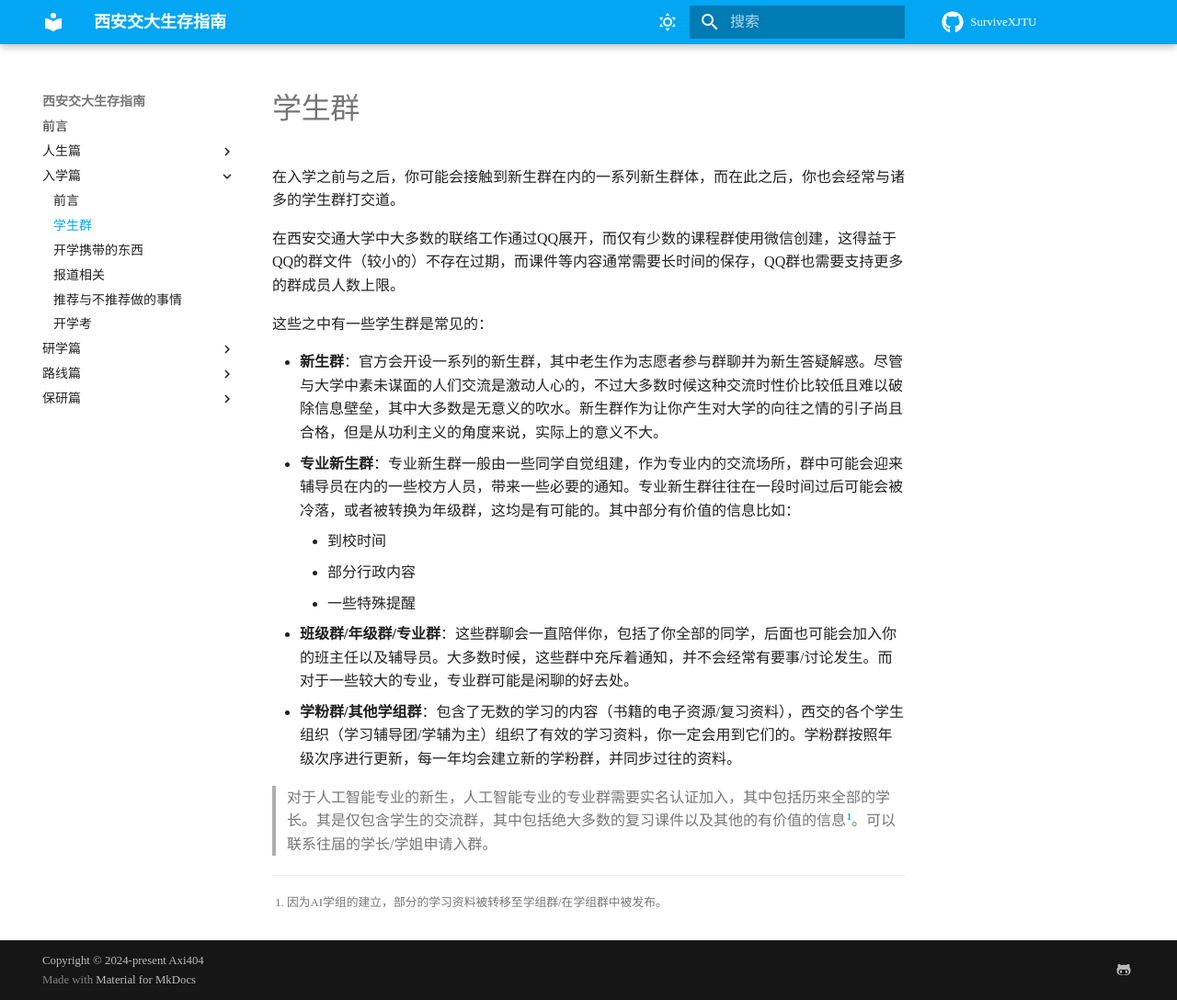
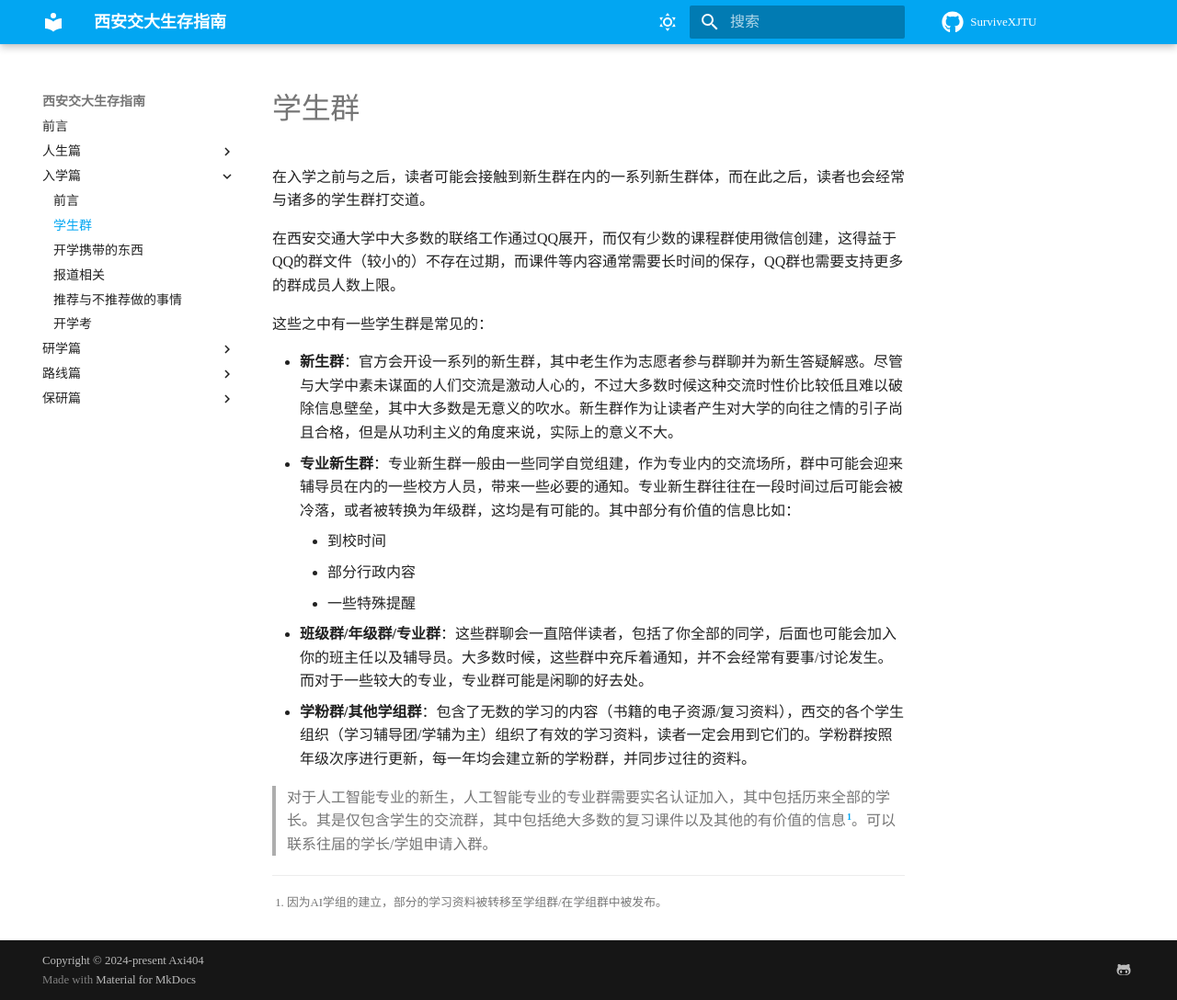
Before and after one commit to XiStudyGroup/SurviveXJTU, an MkDocs documentation site: the page built from docs/入学篇/学生群.md, in a window 1280 px wide and 1088 px high. Shown: the whole window at 92% size. Built offline with MkDocs 1.6.1 and Material for MkDocs 9.7.7, drawn with Linux system fonts in a browser that asks for light colours; some web fonts are replaced; comment, search, counter and statistics services are not loaded.

Commit message:
add exam section 1 & fix texts

```diff
--- a/docs/入学篇/学生群.md
+++ b/docs/入学篇/学生群.md
@@ -1,18 +1,18 @@
 # 学生群
 
-在入学之前与之后，你可能会接触到新生群在内的一系列新生群体，而在此之后，你也会经常与诸多的学生群打交道。
+在入学之前与之后，读者可能会接触到新生群在内的一系列新生群体，而在此之后，读者也会经常与诸多的学生群打交道。
 
 在西安交通大学中大多数的联络工作通过QQ展开，而仅有少数的课程群使用微信创建，这得益于QQ的群文件（较小的）不存在过期，而课件等内容通常需要长时间的保存，QQ群也需要支持更多的群成员人数上限。
 
 这些之中有一些学生群是常见的：
 
-- **新生群**：官方会开设一系列的新生群，其中老生作为志愿者参与群聊并为新生答疑解惑。尽管与大学中素未谋面的人们交流是激动人心的，不过大多数时候这种交流时性价比较低且难以破除信息壁垒，其中大多数是无意义的吹水。新生群作为让你产生对大学的向往之情的引子尚且合格，但是从功利主义的角度来说，实际上的意义不大。
+- **新生群**：官方会开设一系列的新生群，其中老生作为志愿者参与群聊并为新生答疑解惑。尽管与大学中素未谋面的人们交流是激动人心的，不过大多数时候这种交流时性价比较低且难以破除信息壁垒，其中大多数是无意义的吹水。新生群作为让读者产生对大学的向往之情的引子尚且合格，但是从功利主义的角度来说，实际上的意义不大。
 - **专业新生群**：专业新生群一般由一些同学自觉组建，作为专业内的交流场所，群中可能会迎来辅导员在内的一些校方人员，带来一些必要的通知。专业新生群往往在一段时间过后可能会被冷落，或者被转换为年级群，这均是有可能的。其中部分有价值的信息比如：
 	- 到校时间
 	- 部分行政内容
 	- 一些特殊提醒
-- **班级群/年级群/专业群**：这些群聊会一直陪伴你，包括了你全部的同学，后面也可能会加入你的班主任以及辅导员。大多数时候，这些群中充斥着通知，并不会经常有要事/讨论发生。而对于一些较大的专业，专业群可能是闲聊的好去处。
-- **学粉群/其他学组群**：包含了无数的学习的内容（书籍的电子资源/复习资料），西交的各个学生组织（学习辅导团/学辅为主）组织了有效的学习资料，你一定会用到它们的。学粉群按照年级次序进行更新，每一年均会建立新的学粉群，并同步过往的资料。
+- **班级群/年级群/专业群**：这些群聊会一直陪伴读者，包括了你全部的同学，后面也可能会加入你的班主任以及辅导员。大多数时候，这些群中充斥着通知，并不会经常有要事/讨论发生。而对于一些较大的专业，专业群可能是闲聊的好去处。
+- **学粉群/其他学组群**：包含了无数的学习的内容（书籍的电子资源/复习资料），西交的各个学生组织（学习辅导团/学辅为主）组织了有效的学习资料，读者一定会用到它们的。学粉群按照年级次序进行更新，每一年均会建立新的学粉群，并同步过往的资料。
 
 > 对于人工智能专业的新生，人工智能专业的专业群需要实名认证加入，其中包括历来全部的学长。其是仅包含学生的交流群，其中包括绝大多数的复习课件以及其他的有价值的信息[^1]。可以联系往届的学长/学姐申请入群。
 
```
Also changed, not shown: docs/入学篇/开学携带的东西.md (+1 -1 lines), docs/入学篇/开学考.md (+1 -1 lines), docs/入学篇/报道相关.md (+2 -2 lines), docs/入学篇/推荐与不推荐做的事情.md (+4 -4 lines), docs/备考篇/前言.md (added, +5 -0 lines).
